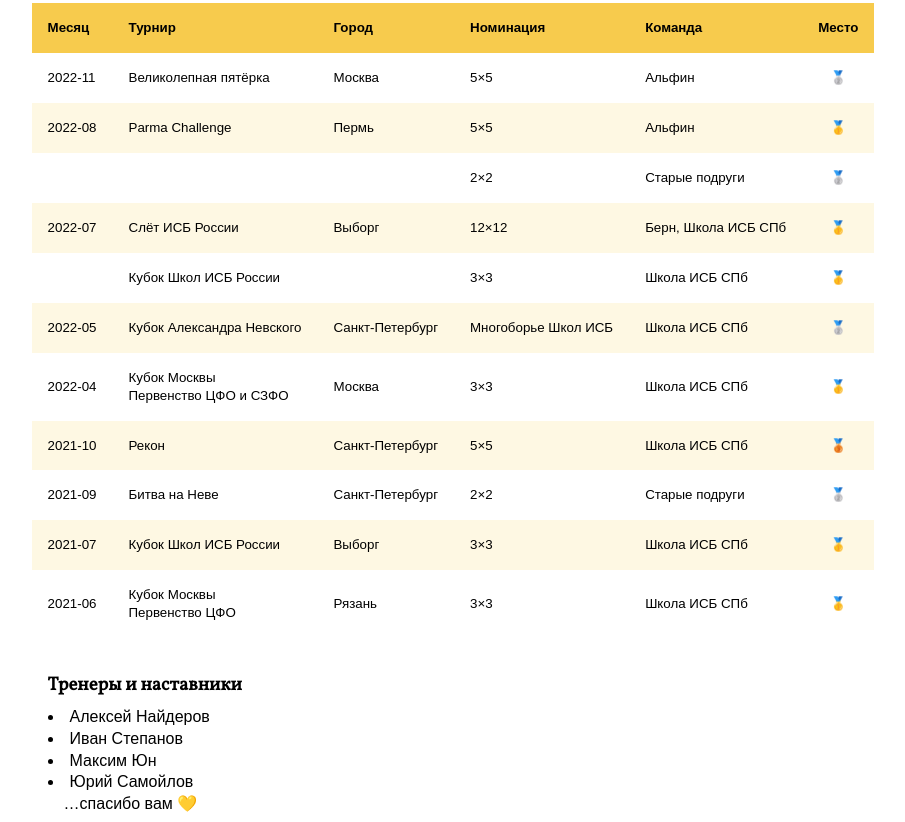
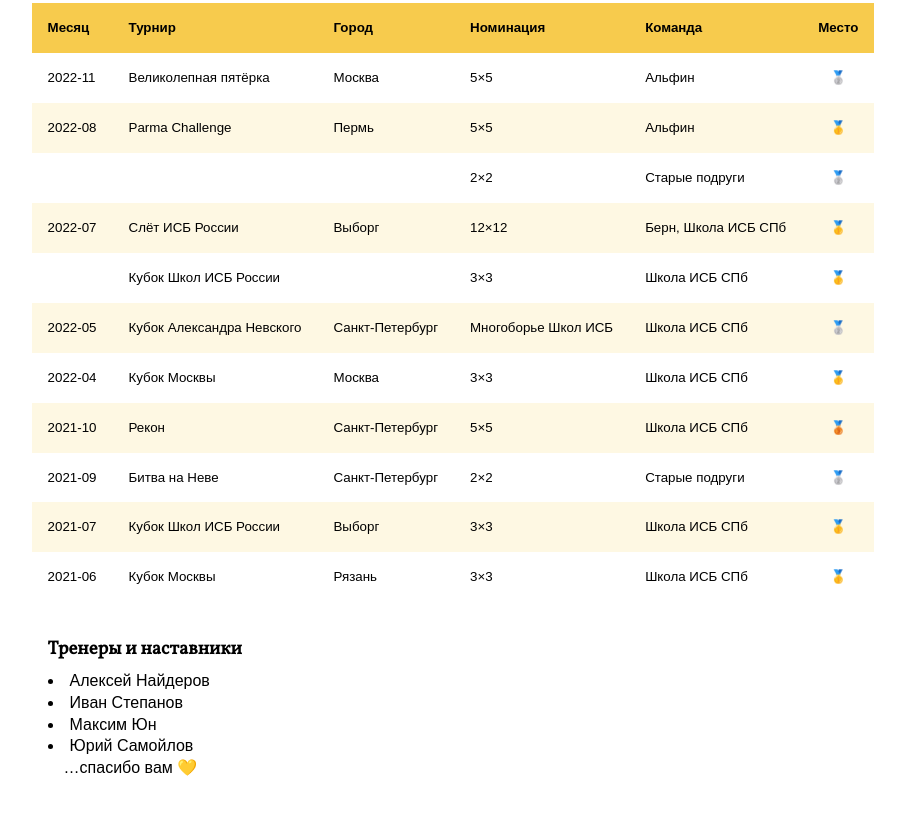
Before and after one commit to elushnikova/alphyn, a website: page public/index.html in a window 1280 px wide. Shown: the part 412-1234 px from the top of the page, without its empty margins (187-1092 px from the left). Drawn offline with Linux system fonts and the light colour scheme.

Commit message:
fix: Hide tournament subtitles

```diff
--- a/public/index.html
+++ b/public/index.html
@@ -119,7 +119,7 @@
           <td class="tournament">
             <span>Кубок Москвы</span>
             <span class="year">2022</span>
-            <span class="tournament-subtitle">Первенство ЦФО и СЗФО</span>
+            <!-- <span class="tournament-subtitle">Первенство ЦФО и СЗФО</span> -->
           </td>
           <td class="location">Москва</td>
           <td class="category">3&times;3</td>
@@ -164,7 +164,7 @@
           <td class="tournament">
             <span>Кубок Москвы</span>
             <span class="year">2021</span>
-            <span class="tournament-subtitle">Первенство ЦФО</span>
+            <!-- <span class="tournament-subtitle">Первенство ЦФО</span> -->
           </td>
           <td class="location">Рязань</td>
           <td class="category">3&times;3</td>
```
